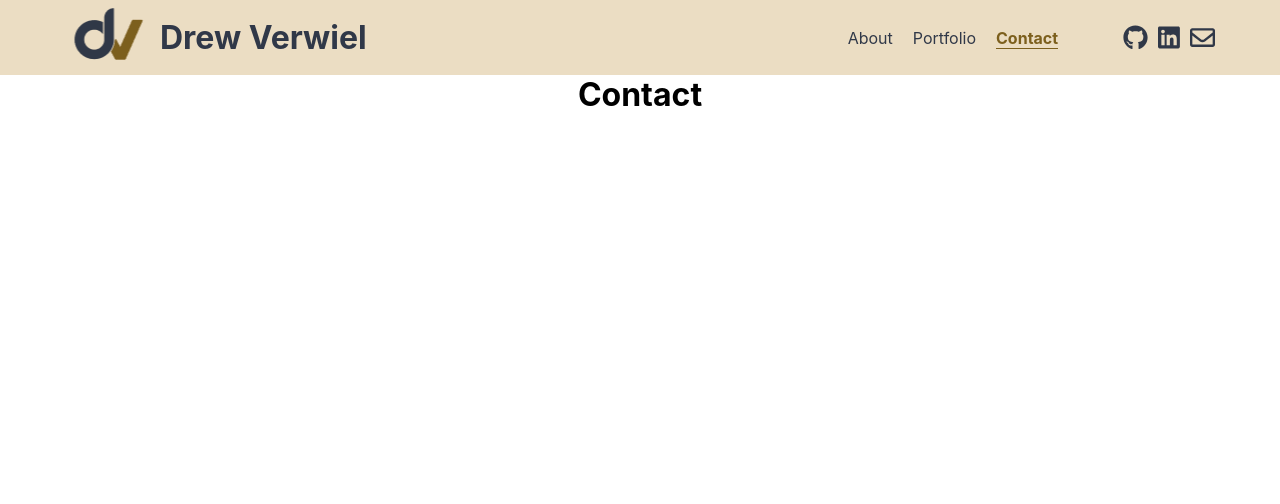
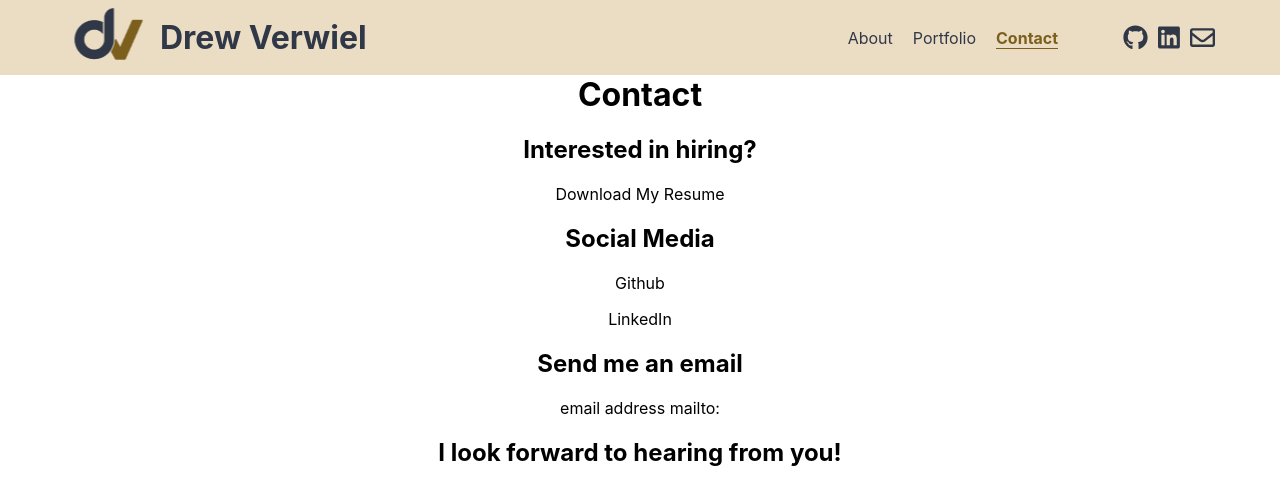
Before and after one commit to Verwiel/Portfolio, a React (Create React App) app in the folder client/: page /contact in a window 1280 px wide. Shown: the top 504 px of the page. Built offline with nearby package versions, Linux system fonts and the light colour scheme.

Commit message:
placeholder section points

```diff
--- a/client/src/pages/About.js
+++ b/client/src/pages/About.js
@@ -4,6 +4,11 @@ const About = () => {
   return (
     <div>
       <h1>About</h1>
+      <h2>Who I am and what I'm doing</h2>
+      <h2>How I got here</h2>
+      <h2>Where I'm looking to go next</h2>
+      <h2>Get to know me (link?)</h2>
+      <p>Hobbies / Interests</p>
     </div>
   )
 }
--- a/client/src/pages/Contact.js
+++ b/client/src/pages/Contact.js
@@ -4,6 +4,15 @@ const Contact = () => {
   return (
     <div>
       <h1>Contact</h1>
+      <h2>Interested in hiring?</h2>
+      <p>Download My Resume</p>
+      <h2>Social Media</h2>
+      <p>Github</p>
+      <p>LinkedIn</p>
+      <h2>Send me an email</h2>
+      <p>email address mailto:</p>
+
+      <h2>I look forward to hearing from you!</h2>
     </div>
   )
 }
--- a/client/src/pages/Home.js
+++ b/client/src/pages/Home.js
@@ -4,6 +4,7 @@ const Home = () => {
   return (
     <div>
       <h1>Home</h1>
+      <p>WI born, SLC based Full Stack Developer</p>
     </div>
   )
 }
--- a/client/src/pages/Portfolio.js
+++ b/client/src/pages/Portfolio.js
@@ -6,6 +6,7 @@ const Portfolio = () => {
     <div>
       <h1>Portfolio</h1>
       <ProjectList />
+      <h2>Languages</h2>
     </div>
   )
 }
```
